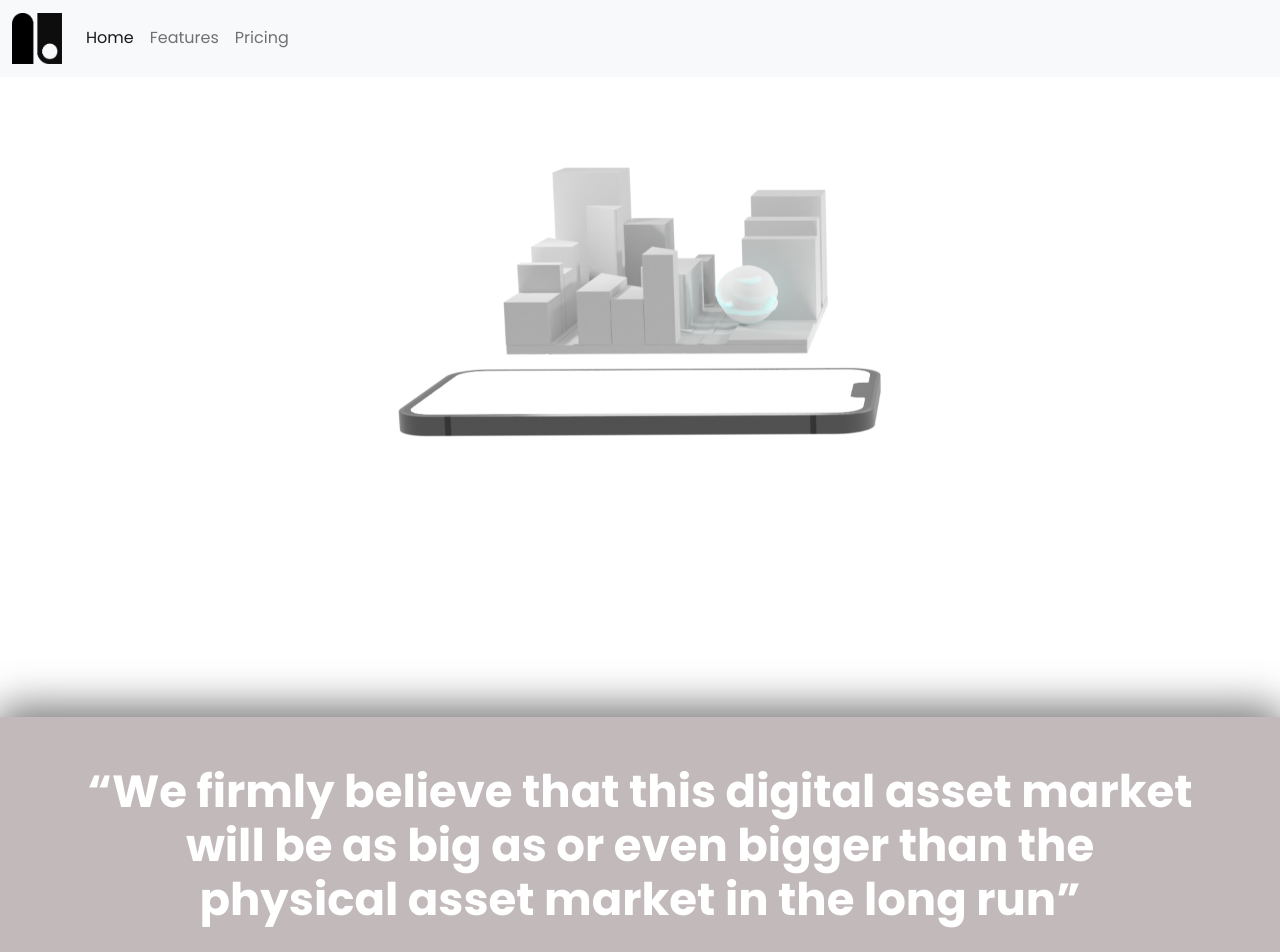
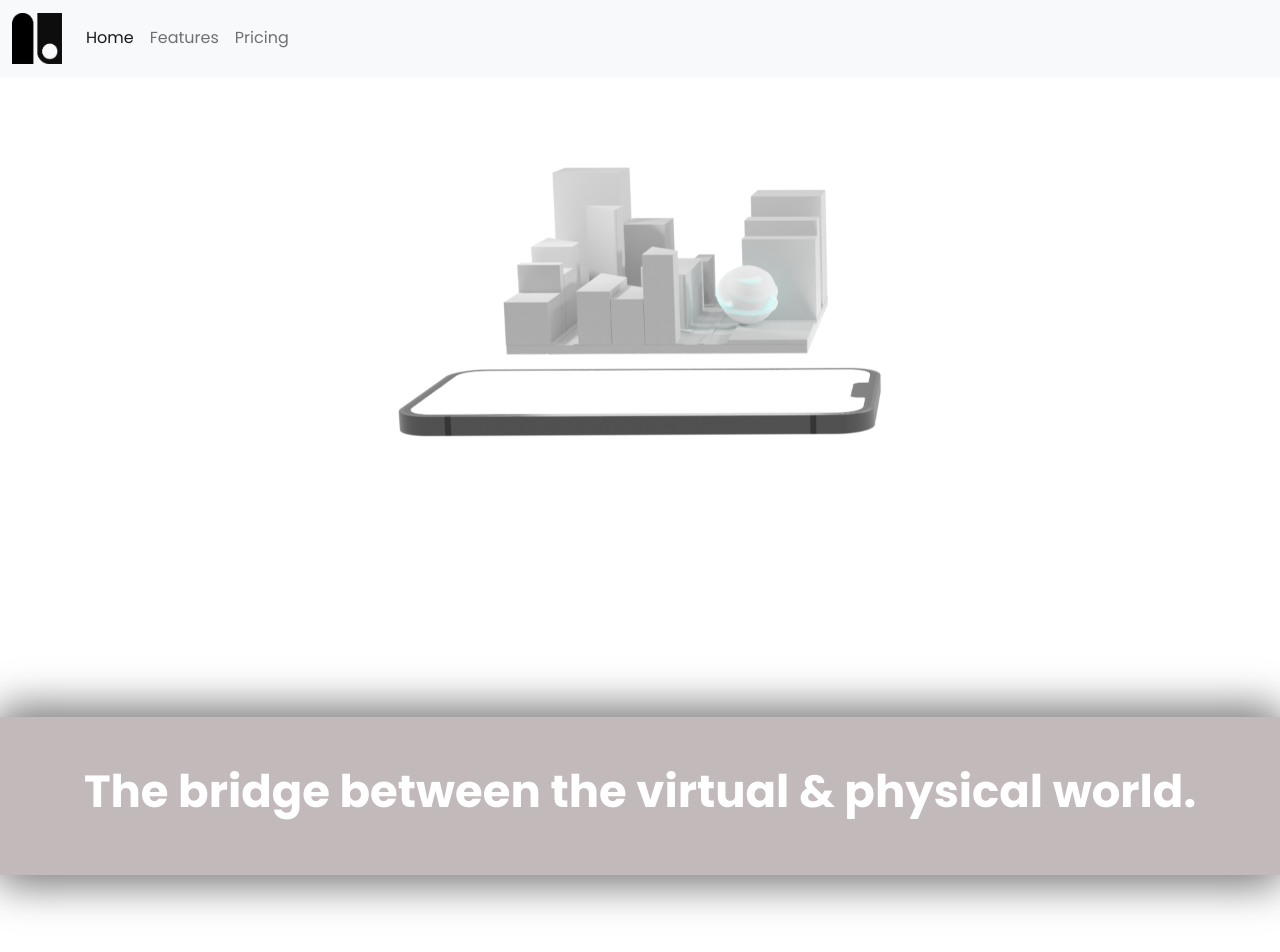
Before and after one commit to novusmundi/newsite, a React (Create React App) app: page / in a window 1280 px wide. Shown: the top 952 px of the page. Built offline with nearby package versions, Linux system fonts and the light colour scheme.

Commit message:
Fixing change

```diff
--- a/src/pages/Home.js
+++ b/src/pages/Home.js
@@ -16,7 +16,7 @@ export default function Home(props){
                 <div className="">
                 <div className="mb-20 transparent-grey-bg p-5 tb-shadow">
                 <h1 className="subtitle text-white text-center container ">
-                    “We firmly believe that this digital asset market will be as big as or even bigger than the physical asset market in the long run”
+                The bridge between the virtual & physical world.
                     </h1>
                 </div>
                 </div>
```
